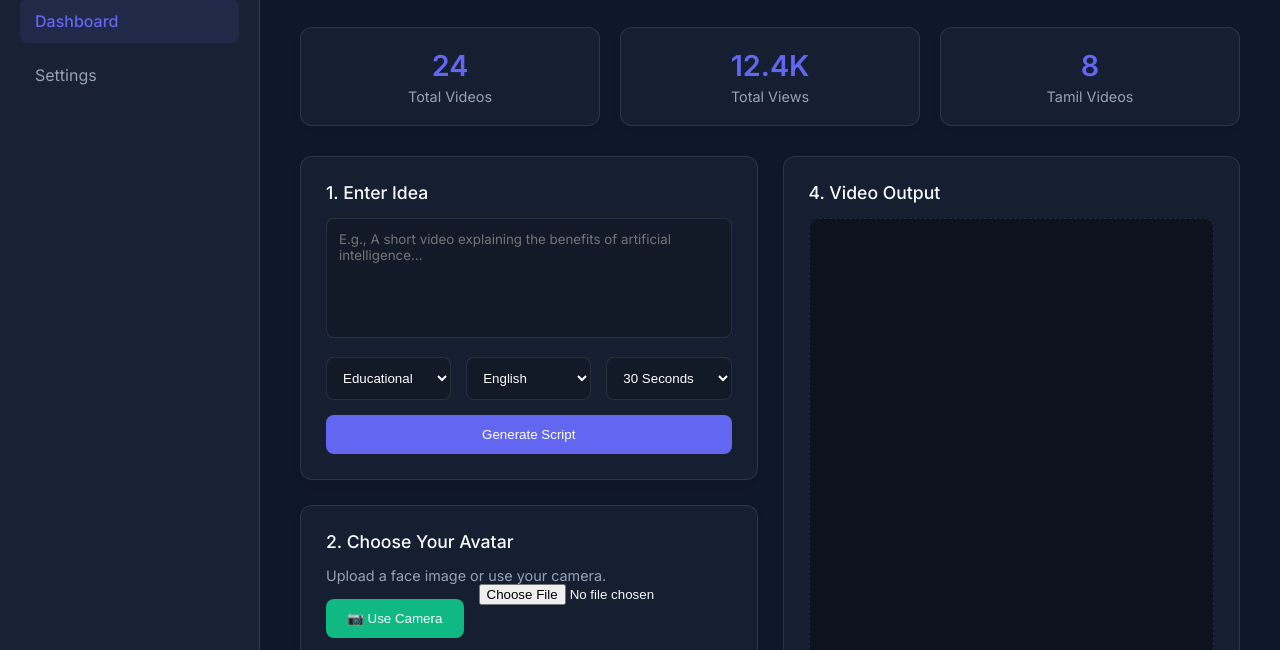
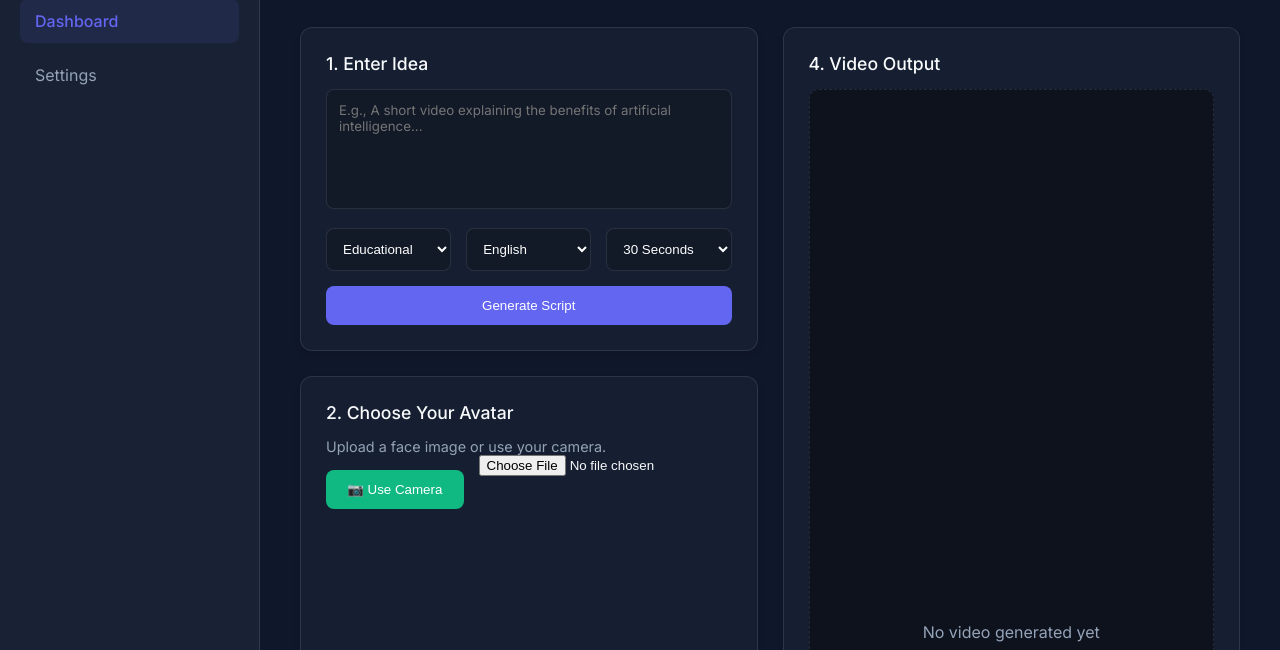
Before and after one commit to Jershindemetrius/Aurelion-Hackathon101, a plain HTML site: page frontend/dashboard.html in a window 1280 px wide. Shown: the part 100-750 px from the top of the page. Drawn offline with Linux system fonts and the light colour scheme.

Commit message:
Update dashboard.html

```diff
--- a/frontend/dashboard.html
+++ b/frontend/dashboard.html
@@ -27,20 +27,7 @@
             <button class="new-btn">+ New Project</button>
         </header>
 
-        <section class="stats">
-            <div class="stat-card">
-                <h3>24</h3>
-                <p>Total Videos</p>
-            </div>
-            <div class="stat-card">
-                <h3>12.4K</h3>
-                <p>Total Views</p>
-            </div>
-            <div class="stat-card">
-                <h3>8</h3>
-                <p>Tamil Videos</p>
-            </div>
-        </section>
+
 
         <div class="grid-layout">
 
```
